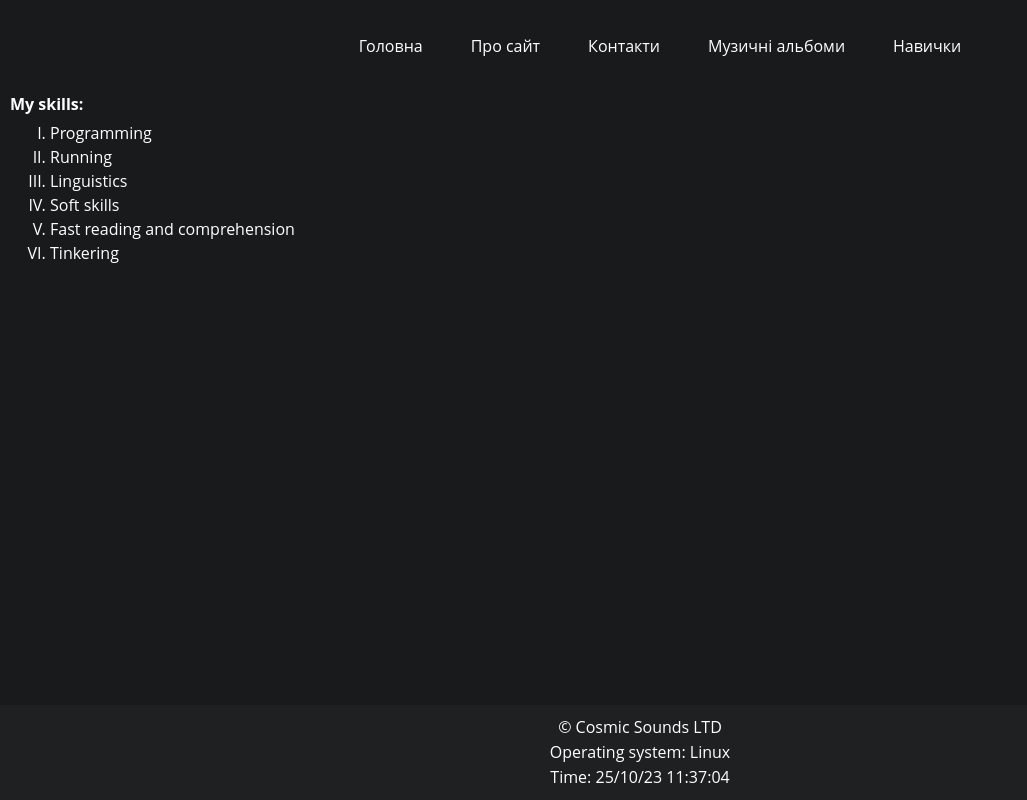
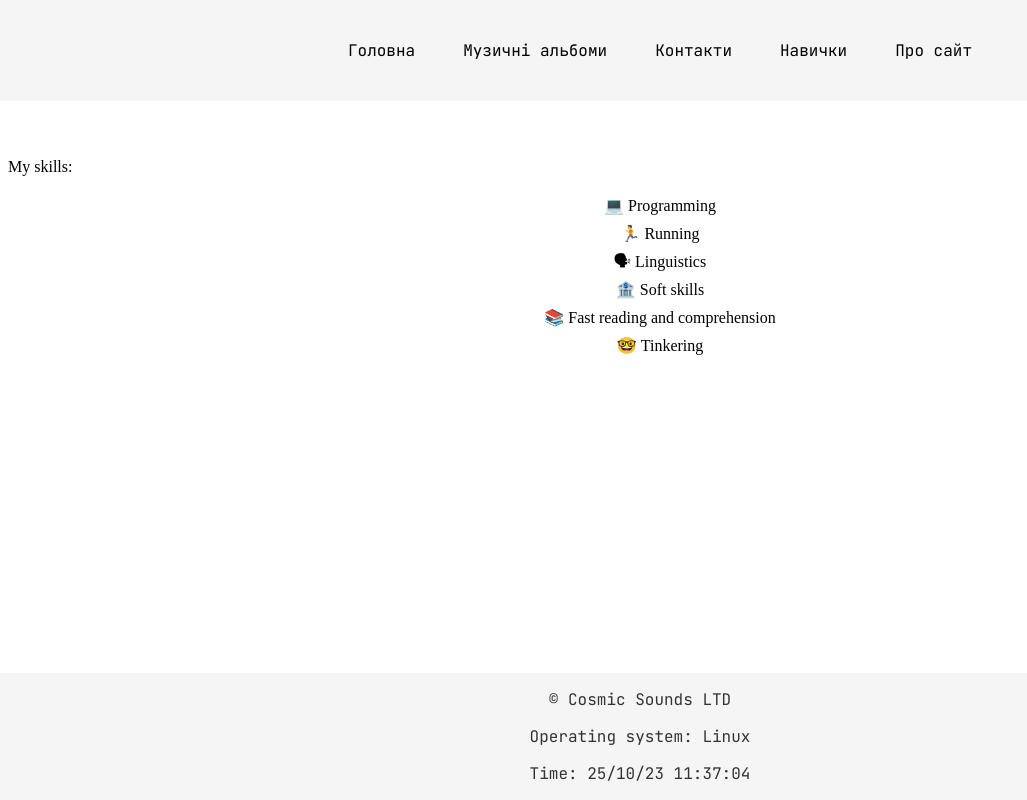
Before and after one commit to Marian1309/PythonWeb, a Flask app: page /skills/ in a window 1280 px wide. Shown: the whole page, without its empty margins (0-1027 px from the left). Run offline with Flask 3, Linux system fonts and the light colour scheme; some libraries are stand-ins or nearby versions.

Commit message:
refactoring

```diff
--- a/lab3/static/css/styles.css
+++ b/lab3/static/css/styles.css
@@ -1,12 +1,42 @@
-body {
-    background-color: #181A1B;
-    padding: 1rem;
-    color: white;
+/* Base html file styles */
+
+/* Default font for header and footer */
+@import url("https://fonts.googleapis.com/css2?family=JetBrains+Mono&display=swap");
+
+/* Default font for content */
+@import url("https://fonts.googleapis.com/css2?family=JetBrains+Mono&family=Pixelify+Sans&display=swap");
+
+:root {
+  --title: 40px;
+  --content: 20px;
 }
 
 .links {
   display: flex;
-  justify-content: center
+}
+
+body {
+  --default-padding: 150px;
+  padding-top: var(--default-padding);
+  padding-bottom: var(--default-padding);
+}
+
+.background {
+  background-size: cover;
+}
+
+header#header {
+  background-color: #f5f5f5;
+  position: fixed;
+  left: 0;
+  top: 0;
+  width: 100%;
+  z-index: 1;
+}
+
+.links {
+  display: flex;
+  justify-content: center;
 }
 
 .links > li {
@@ -16,20 +46,63 @@ body {
 
 .links > li > a {
   text-decoration: none;
-  color: white;
+  color: black;
+  background-color: #f5f5f5;
 }
 
-footer {
+.links > li > a:hover {
+  color: purple;
+}
+
+footer#footer {
   position: fixed;
   left: 0;
   bottom: 0;
   width: 100%;
-  background-color: #1E2021;
-  color: white;
+  color: #333;
   text-align: center;
-  padding: 10px;
+  background-color: #f5f5f5;
+}
+
+.links,
+footer#footer {
+  font-family: "JetBrains Mono", monospace;
+  font-size: 16px;
+}
+
+/* skills file styles */
+
+@counter-style emojis {
+  system: cyclic;
+  symbols: 💻 🏃 🗣 🏦 📚 🤓;
+  suffix: " ";
 }
 
 .skills > li {
-  list-style: upper-roman;
+  list-style: emojis;
+  list-style-position: inside;
+  line-height: 3.5vh;
+  align-items: center;
 }
+
+.skills > li > a {
+  text-decoration: none;
+  color: black;
+  font-size: var(--content);
+}
+
+ul.skills {
+  display: block;
+  text-align: center;
+}
+
+.title,
+.skills > li > a {
+  font-family: "Pixelify Sans", sans-serif;
+}
+
+h1.title,
+.title {
+  text-align: center;
+  font-size: var(--title);
+}
--- a/lab3/templates/base.html
+++ b/lab3/templates/base.html
@@ -13,18 +13,17 @@
 
 <body>
     {% block header %}
-    <header>
+    <header id="header">
         <nav>
             <ul class="links">
                 <li><a href="{{ url_for('index') }}">Головна</a></li>
+                <li><a href="{{ url_for('albums') }}">Музичні альбоми</a></li>
+                <li><a href="{{ url_for('contact') }}">Контакти</a></li>
+                <li><a href="{{ url_for('skills') }}">Навички</a></li>
                 <li><a href="{{ url_for('about') }}">Про сайт</a></li>
-                <li><a href="{{ url_for('contact') }}">Контакти</a></li>
-                <li><a href="{{ url_for('albums') }}">Музичні альбоми</a></li>
-                <li><a href="{{ url_for('skills') }}">Навички</a></li>
             </ul>
         </nav>
     </header>
-
     {% endblock %}
 
     {% block content %}
@@ -32,8 +31,7 @@
     {% endblock %}
 
     {% block footer %}
-
-    <footer>
+    <footer id="footer">
         <p>&copy; Cosmic Sounds LTD</p>
         <p>Operating system: {{ platform.system() }}</p>
         <p>Time: {{ time }}</p>
--- a/lab3/templates/skills.html
+++ b/lab3/templates/skills.html
@@ -11,7 +11,7 @@
     {% extends "base.html" %}
     {% block content %}
     {% if s_id != None %}
-    <h1>{{ my_skills.get(s_id) }}</h1>
+    <h1 class="title">{{ my_skills.get(s_id) }}</h1>
     {% else %}
     <nav>
         <label for="skills">My skills: </label>
--- a/lab3/templates/styles.html
+++ b/lab3/templates/styles.html
@@ -1,10 +1,10 @@
-<link rel="stylesheet" href="{{ url_for('static', filename='/css/bootstrap/css/animate.css') }}">
-<link rel="stylesheet" href="{{ url_for('static', filename='/css/bootstrap/css/bootstrap.min.css') }}">
-<link rel="stylesheet" href="{{ url_for('static', filename='/css/bootstrap/css/font-awesome.min.css') }}">
-<link rel="stylesheet" href="{{ url_for('static', filename='/css/bootstrap/css/jquery.fancybox.css') }}">
-<link rel="stylesheet" href="{{ url_for('static', filename='/css/bootstrap/css/jquery.fs.boxer.min.css') }}">
-<link rel="stylesheet" href="{{ url_for('static', filename='/css/bootstrap/css/lightview.css') }}">
-<link rel="stylesheet" href="{{ url_for('static', filename='/css/bootstrap/css/main.css') }}">
-<link rel="stylesheet" href="{{ url_for('static', filename='/css/bootstrap/css/owl.carousel.css') }}">
-<link rel="stylesheet" href="{{ url_for('static', filename='/css/bootstrap/css/slit-slides.css') }}">
-<link rel="stylesheet" href="{{ url_for('static', filename='/css/bootstrap/css/superslides.css') }}">
+<!--<link rel="stylesheet" href="{{ url_for('static', filename='/css/bootstrap/css/animate.css') }}">-->
+<!--<link rel="stylesheet" href="{{ url_for('static', filename='/css/bootstrap/css/bootstrap.min.css') }}">-->
+<!--<link rel="stylesheet" href="{{ url_for('static', filename='/css/bootstrap/css/font-awesome.min.css') }}">-->
+<!--<link rel="stylesheet" href="{{ url_for('static', filename='/css/bootstrap/css/jquery.fancybox.css') }}">-->
+<!--<link rel="stylesheet" href="{{ url_for('static', filename='/css/bootstrap/css/jquery.fs.boxer.min.css') }}">-->
+<!--<link rel="stylesheet" href="{{ url_for('static', filename='/css/bootstrap/css/lightview.css') }}">-->
+<!--<link rel="stylesheet" href="{{ url_for('static', filename='/css/bootstrap/css/main.css') }}">-->
+<!--<link rel="stylesheet" href="{{ url_for('static', filename='/css/bootstrap/css/owl.carousel.css') }}">-->
+<!--<link rel="stylesheet" href="{{ url_for('static', filename='/css/bootstrap/css/slit-slides.css') }}">-->
+<!--<link rel="stylesheet" href="{{ url_for('static', filename='/css/bootstrap/css/superslides.css') }}">-->
```
